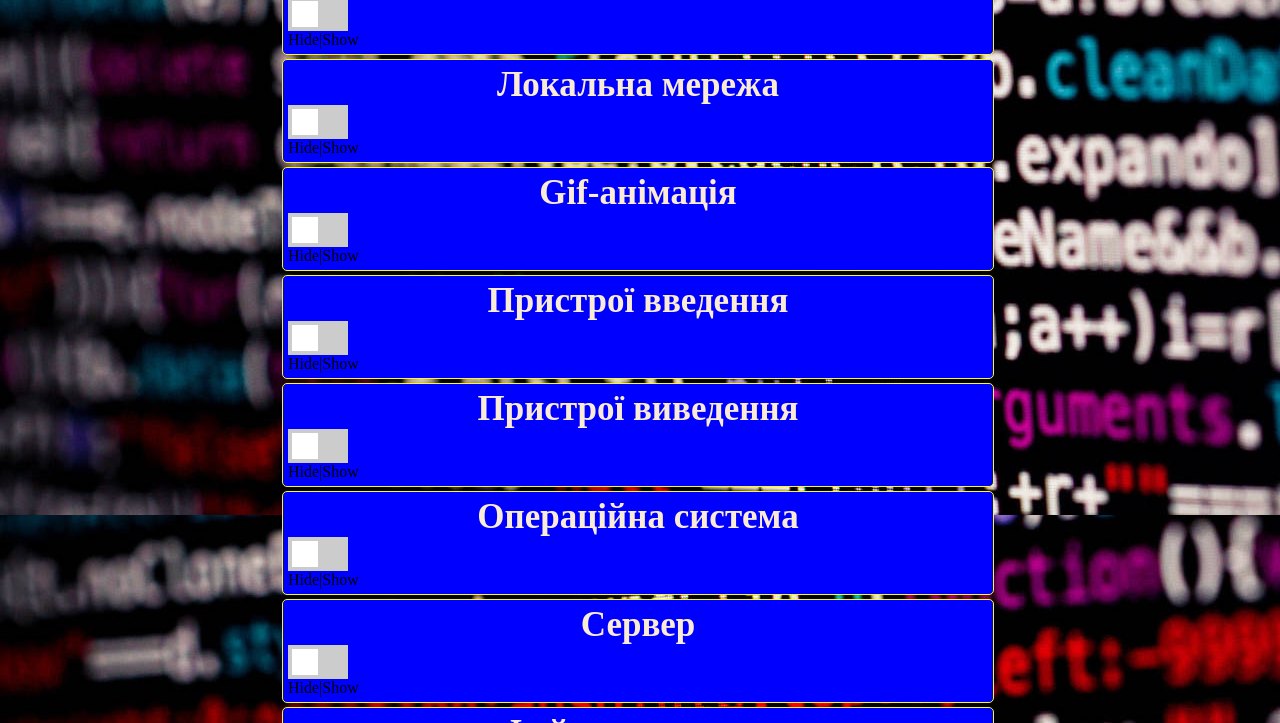
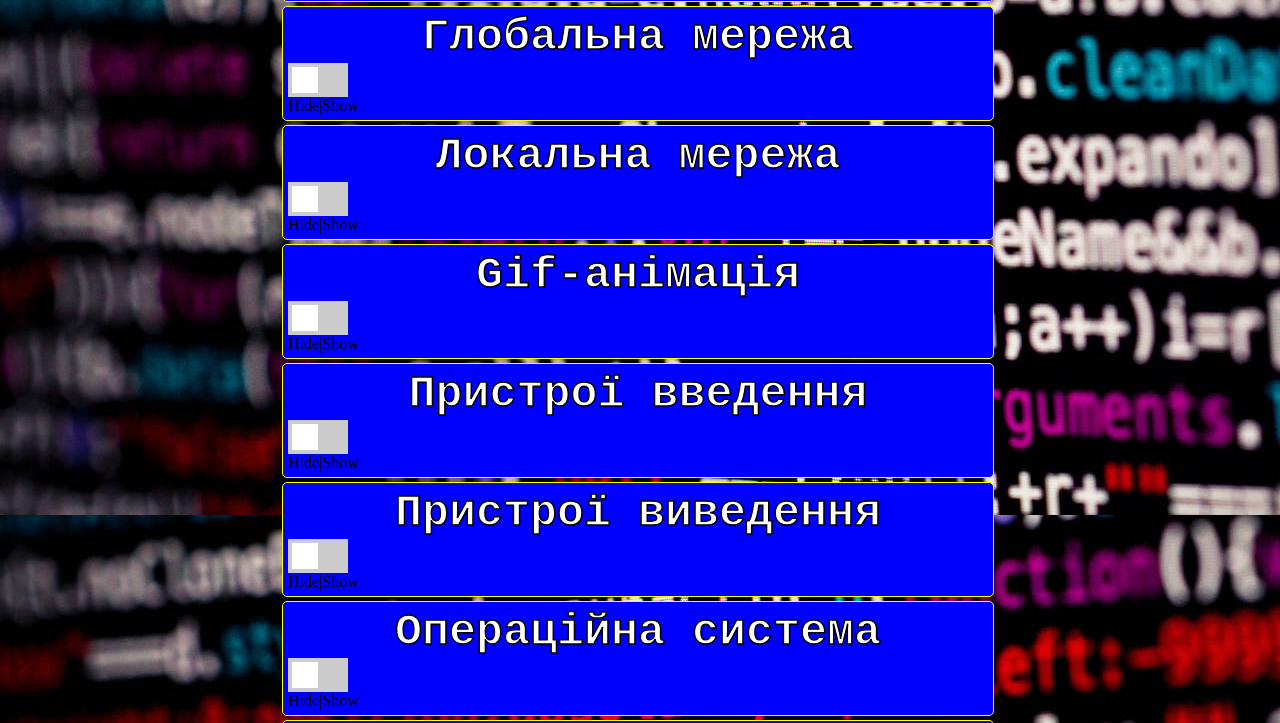
Before and after one commit to rqer4/Homework-Multimedia_Tech-, a plain HTML site: page index.html in a window 1280 px wide. Shown: the part 765-1488 px from the top of the page. Drawn offline with Linux system fonts and the light colour scheme.

Commit message:
just some viev changes

```diff
--- a/style.css
+++ b/style.css
@@ -29,19 +29,22 @@ li{
 }
 
 li:hover{
-    background-color: coral;
+    background-color: rgb(238, 241, 8);
    /* transition: .3s linear;*/
 }
 
 h3{
     text-align: center;
-    font-size: 35px;
+    font-family: 'Courier New', Courier, monospace;
+    -webkit-text-stroke: 1.5px black;
+    font-size: 45px;
     margin-top: 0px;
     margin-bottom: 0px;
-    color: antiquewhite;
+    color: rgb(255, 255, 255);
 }
 p{
     margin: 0px;
+    color: black;
 }
 
 
```
